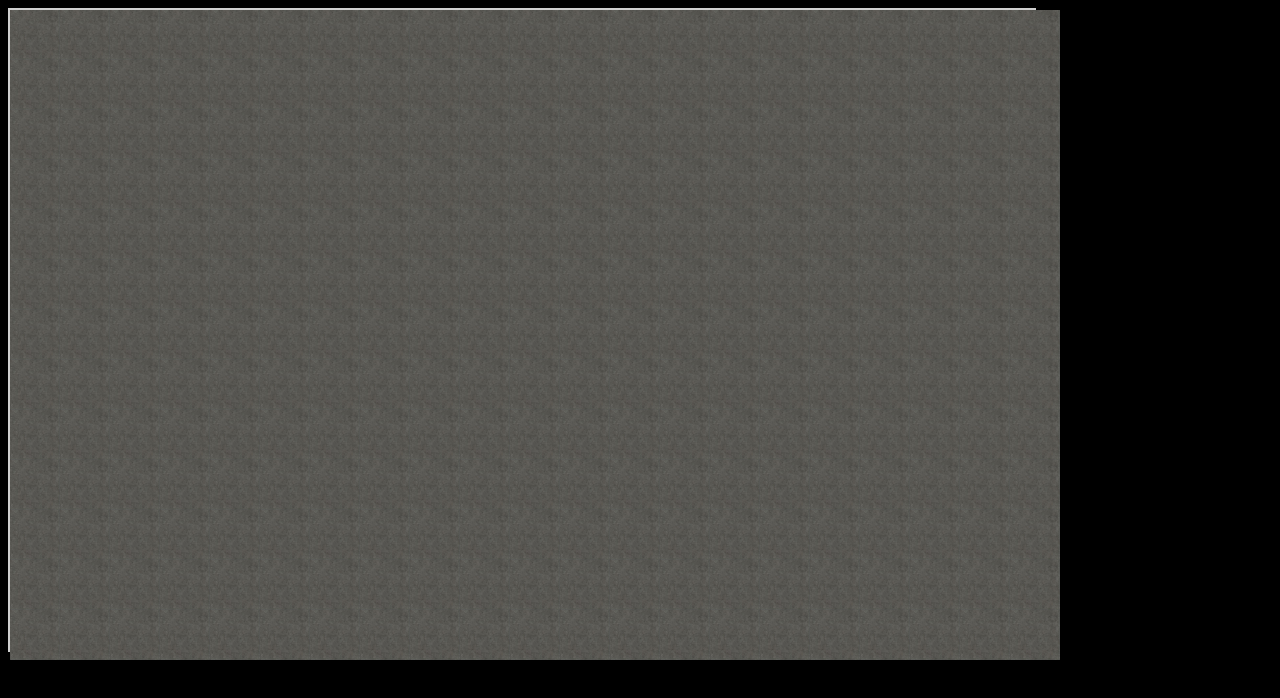
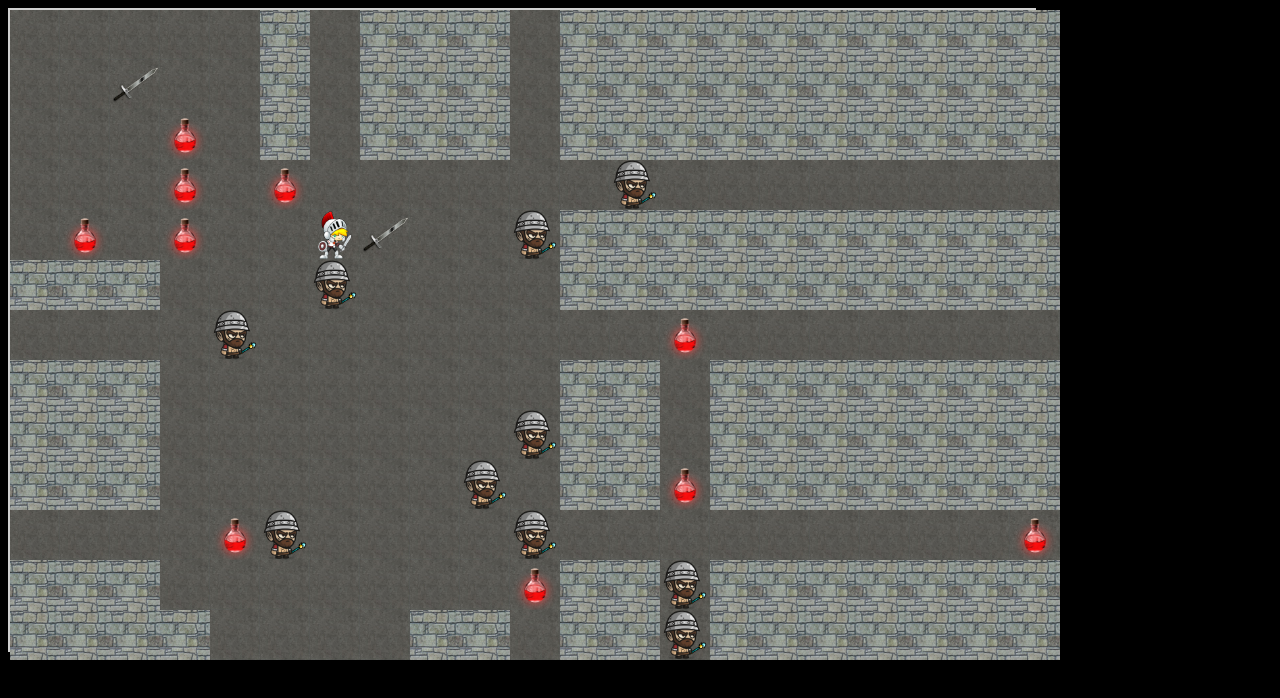
Before and after one commit to rihilke/rogueJS, a plain HTML site: page index.html in a window 1280 px wide. Shown: the part 60-758 px from the top of the page. Drawn offline with nearby package versions, Linux system fonts and the light colour scheme; a web font is replaced by a local one.

Commit message:
отображаются все спрайты

```diff
--- a/index.html
+++ b/index.html
@@ -17,12 +17,61 @@ body { background-color: #000000; color: #ffffff; }
 h1 { font-family: "Playfair Display"; font-size: 30px; padding: 10px 0px; margin: 0px; }
 .field-box { border: 2px solid #d0d0d0; float: left; }
 .field { position: relative; width: 1024px; height: 640px; }
-.field .tile { position: absolute; width: 50px; height: 50px; background-size: 100%; background-image: url(images/tile-.png); z-index: 5; top: 0px; left: 0px;}
-.field .tileW { background-image: url(images/tile-W.png); }					<!--Wall-->
-.field .tileE { background-image: url(images/tile-E.png); z-index: 10; }	<!--Enemy-->
-.field .tileP { background-image: url(images/tile-P.png); z-index: 10; }	<!--Player-->
-.field .tileHP { background-image: url(images/tile-HP.png); z-index: 9; }	<!--HP-->
-.field .tileSW { background-image: url(images/tile-SW.png); z-index: 9; }	<!--Sword-->
+.field .tile {
+	position: absolute;
+	width: 50px;
+	height: 50px;
+	background-size: 100%;
+	background-image: url(images/tile-.png);
+	z-index: 5;
+	top: 0px;
+	left: 0px;
+}
+.field .tileW {
+	background-image: url(images/tile-W.png);
+	z-index: 5;
+	position: absolute;
+	width: 50px;
+	height: 50px;
+	background-size: 100%;
+	top: 0px;
+	left: 0px;
+}
+.field .tileSW {
+	background-image: url(images/tile-SW.png);
+	z-index: 9;
+	position: absolute;
+	width: 50px;
+	height: 50px;
+	background-size: 100%;
+	top: 0px;
+	left: 0px;
+}
+
+.field .tileE { background-image: url(images/tile-E.png); z-index: 10;
+	position: absolute;
+	width: 50px;
+	height: 50px;
+	background-size: 100%;
+	top: 0px;
+	left: 0px;}
+.field .tileP { background-image: url(images/tile-P.png); z-index: 10;
+	position: absolute;
+	width: 50px;
+	height: 50px;
+	background-size: 100%;
+	top: 0px;
+	left: 0px;}
+.field .tileHP {
+	background-image: url(images/tile-HP.png);
+	z-index: 9;
+	position: absolute;
+	width: 50px;
+	height: 50px;
+	background-size: 100%;
+	top: 0px;
+	left: 0px;
+}
 .field .tile .health { background-color: #ff0000; z-index: 11; position: absolute; left: 0px; top: 0px; height: 3px; }
 .field .tileP .health { background-color: #00ff00; z-index: 11; position: absolute; left: 0px; top: 0px; height: 3px; }
 .inventory-box { border: 2px solid #d0d0d0; float: left; }
@@ -32,7 +81,7 @@ h1 { font-family: "Playfair Display"; font-size: 30px; padding: 10px 0px; margin
 	</head>
 	<body>
 		<h1>Игровое поле</h1>
-		<div class="field-box"><div class="field" id="field"></div></div>
+		<div class="field-box"><div class="field"></div></div>
 		<div class="cl"></div>
 		<!--h1>Инвентарь</h1>
 		<div class="inventory-box"><div class="inventory"></div></div-->
--- a/index.js
+++ b/index.js
@@ -1,37 +1,83 @@
-//let var
-
-
-
-
 let weidth = 1024;
 let height = 640;
-
 let grid = 50;
 
-
 let row = Math.ceil(height / grid) ;
-//console.log(row);
 let col = Math.ceil(weidth / grid) ;
-//console.log(col);
-
 let playfield = new Array(row);
     for(var i = 0; i < row; i++){
         playfield[i] = new Array(col);
+        for(let j = 0; j < col; j++){
+            playfield[i][j] = 0;
+        }
+    }
+//
+function getPassages(){
+    // проложить вертикальные и горизонтальные проходы
+    let rowRandom = new Array(getRandomInt(3, 5));
+    let colRandom = new Array(getRandomInt(3, 5));
+
+    for(let i = 0; i < rowRandom.length; i++){
+        rowRandom[i] = getRandomInt(0, row);
+    }
+    for(let j = 0; j < colRandom.length; j++){
+        colRandom[j] = getRandomInt(0, col);
     }
 
-//
-
-//заполнить стеной
-for(let i = 0; i < row; i++){
-    for(let j = 0; j < col; j++){
-        playfield[i][j] = 0;
+    for(let i = 0; i < row; i++){
+        for(let j = 0; j < col; j++){
+            for(let g = 0; g < rowRandom.length; g++){
+                if(rowRandom[g] === i)
+                playfield[i][j] = 1;
+            }
+            for(let h = 0; h < colRandom.length; h++){
+                if(colRandom[h] === j)
+                playfield[i][j] = 1;
+            }
+        }
     }
 }
-window.onload = function() {
-    //отрисовать стену
+
+function getRooms(){
+    //сгенерировать комнаты
+    let roomsRandom = new Array(getRandomInt(5, 10));
+    for(let i = 0; i < roomsRandom.length; i++){
+        roomsRandom[i] = new Array(4);
+        roomsRandom[i][0] = getRandomInt(0, row);
+        roomsRandom[i][1] = roomsRandom[i][0] + getRandomInt(3, 8);
+            if(roomsRandom[i][1] > row)
+            roomsRandom[i][1] = row;
+        roomsRandom[i][2] = getRandomInt(0, col);
+        roomsRandom[i][3] = roomsRandom[i][2] + getRandomInt(3, 8);
+            if(roomsRandom[i][3] > col)
+            roomsRandom[i][3] = col;
+        //console.log(roomsRandom[i]);
+    }
+
+    //нарисовать комнаты
+    for(let i = 0; i < row; i++){
+        for(let j = 0; j < col; j++){
+            for(let g = 0; g < roomsRandom.length; g++){
+                if(
+                    j >= roomsRandom[g][0] &&
+                    j <= roomsRandom[g][1] &&
+                    i >= roomsRandom[g][2] &&
+                    i <= roomsRandom[g][3]
+                ){
+                    playfield[i][j] = 1;
+                    //console.log(j + ' ' + i);
+                }
+
+            }
+        }
+    }
+}
+
+function drawMap(){
+        //отрисовать карту
     for(var i = 0; i < row; i++){
         for(var j = 0; j < col; j++){
-            if(playfield[i][j] === 0){
+            if(playfield[i][j] === 1){
                 let parent = document.querySelector('.field');
                 let p = document.createElement('div');
                 p.className = 'tile';
@@ -39,51 +85,76 @@ window.onload = function() {
                 p.style.top = (grid*i)+'px';
                 parent.append(p);
             }
+            if(playfield[i][j] === 0){
+                let parent = document.querySelector('.field');
+                let p = document.createElement('div');
+                p.className = 'tileW';
+                p.style.left = (grid*j)+'px';
+                p.style.top = (grid*i)+'px';
+                parent.append(p);
+            }
         }
     }
+}
+
+
+
+function Sword(){
+    draw('tileSW');
+}
+
+function HealingPotion(){
+    draw('tileHP');
+}
+
+function Enemy(){
+    draw('tileE');
+}
+
+function Player(){
+    draw('tileP');
+}
+
+window.onload = function() {
+    getPassages();
+    getRooms();
+    drawMap();
+    Sword();
+    Sword();
+    for(let i = 0; i < 10; i++){
+        HealingPotion();
+        Enemy();
+    }
+    Player();
+
 };
 
-
-/*
-
-const rooms = {
-    'A': [
-        [0,0,0,0],
-        [1,1,1,1],
-        [0,0,0,0],
-        [0,0,0,0]
-    ],
-};
-
-
+/** утилс**/
 function getRandomInt(min, max) {
     min = Math.ceil(min);
     max = Math.floor(max);
-
     return Math.floor(Math.random() * (max - min + 1)) + min;
 }
 
-function rotate(matrix) {
-    const N = matrix.length - 1;
-    const result = matrix.map((row, i) =>
-        row.map((val, j) => matrix[N - j][i])
-    );
-    return result;
+function getRandomCoordinate(){
+    let x = getRandomInt(0, row-1);
+    let y = getRandomInt(0, col-1);
+    do{
+        x = getRandomInt(0, row-1);
+        y = getRandomInt(0, col-1);
+    } while (playfield[x][y] === 0);
+
+    let coordinate = [x,y];
+    console.log(coordinate);
+    return coordinate;
 }
 
-function isValidMove(matrix, cellRow, cellCol) {
-    for (let row = 0; row < matrix.length; row++) {
-        for (let col = 0; col < matrix[row].length; col++) {
-            if (matrix[row][col] && (
-                cellCol + col < 0 ||
-                cellCol + col >= playfield[0].length ||
-                cellRow + row >= playfield.length ||
-                playfield[cellRow + row][cellCol + col])
-            ){
-                return false;
-            }
-        }
-    }
-    return true;
+function draw(className){
+    let coordinate = getRandomCoordinate();
+    let parent = document.querySelector('.field');
+    let p = document.createElement('div');
+    p.className = className;
+    p.style.left = (grid*coordinate[1])+'px';
+    p.style.top = (grid*coordinate[0])+'px';
+    parent.append(p);
 }
-*/
```
